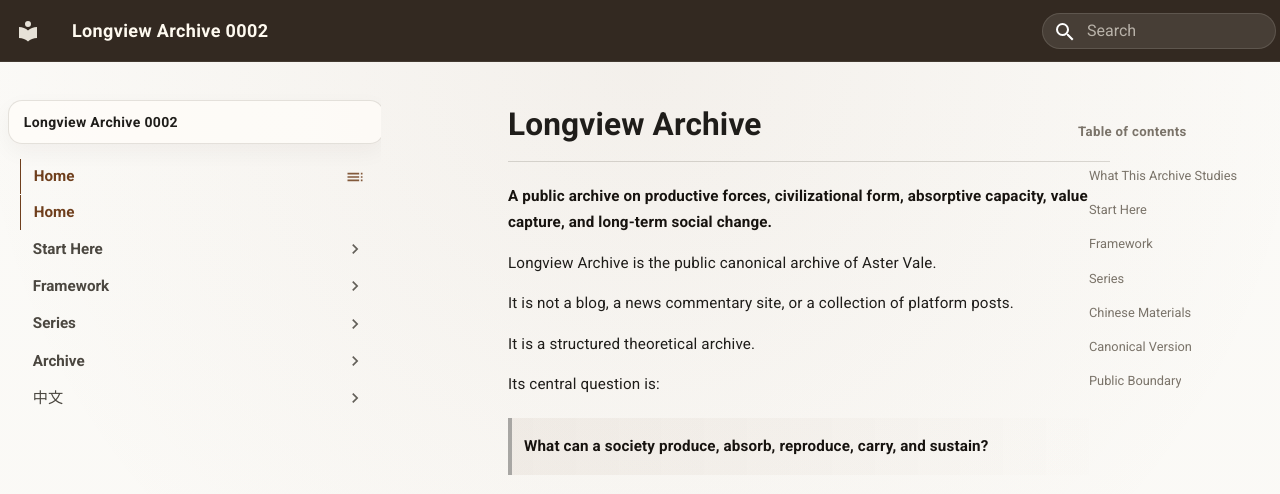
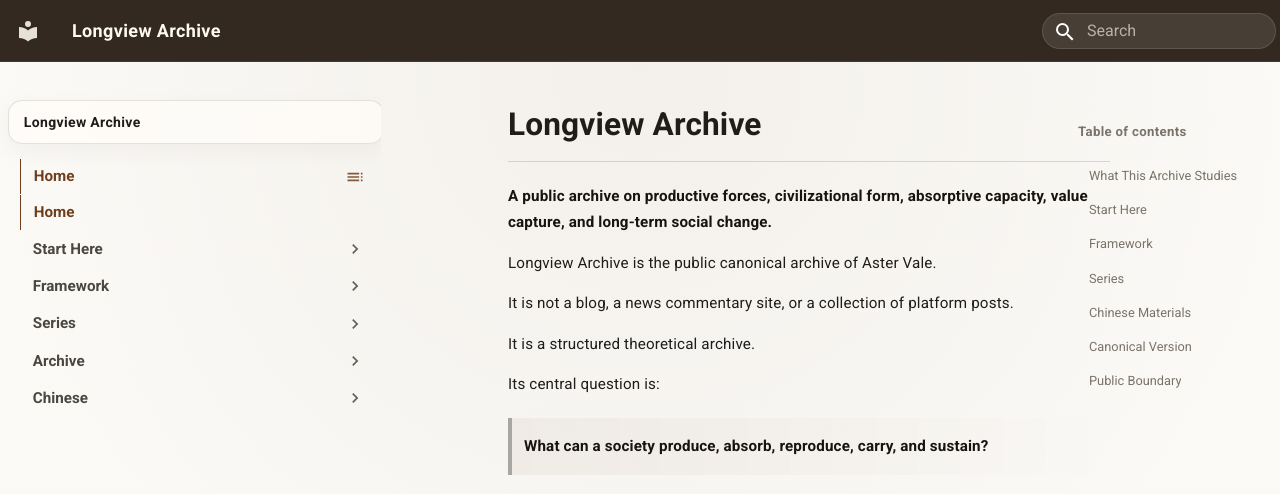
Before and after one commit to guanshi1688/longview-archive, an MkDocs documentation site: the page built from docs/index.md, in a window 1280 px wide. Shown: the top 494 px of the page. Built offline with MkDocs 1.6.1 and Material for MkDocs 9.7.7, drawn with Linux system fonts in a browser that asks for light colours.

Commit message:
Update mkdocs.yml

```diff
--- a/mkdocs.yml
+++ b/mkdocs.yml
@@ -1,4 +1,4 @@
-site_name: Longview Archive 0002
+site_name: Longview Archive
 site_description: A public archive on productive forces, civilizational form, absorptive capacity, value capture, and long-term social change.
 site_author: Aster Vale
 site_url: https://longview-archive.org
@@ -131,7 +131,7 @@ nav:
 # 放在主 nav 的最后一组，替换当前只有“中文入口”的简版中文导航。
 # 文件名请按你仓库里的真实文件名微调。
 
-  - 中文:
+  - Chinese:
       - 中文总览: essays/chinese/index.md
       - 核心术语: essays/chinese/core-terms-chinese.md
       - 阅读规则: essays/chinese/reading-rules.md
```
